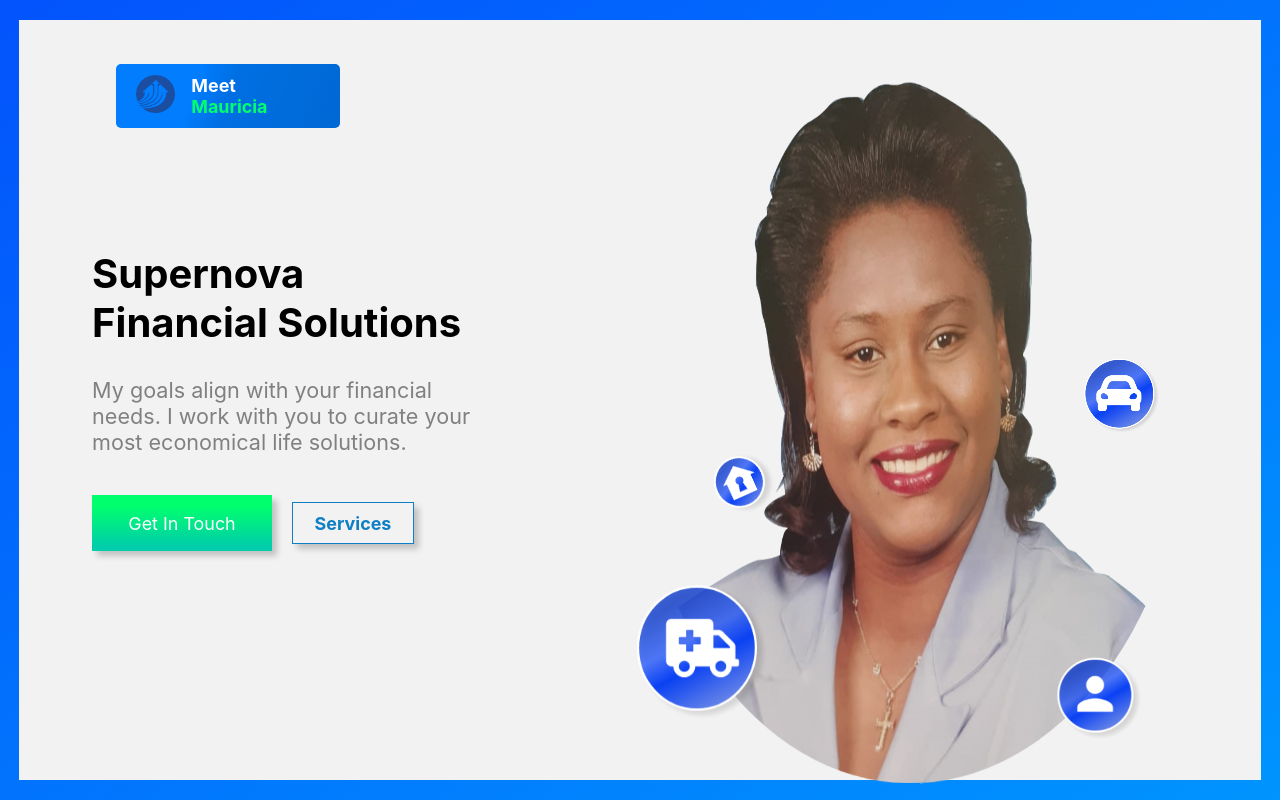
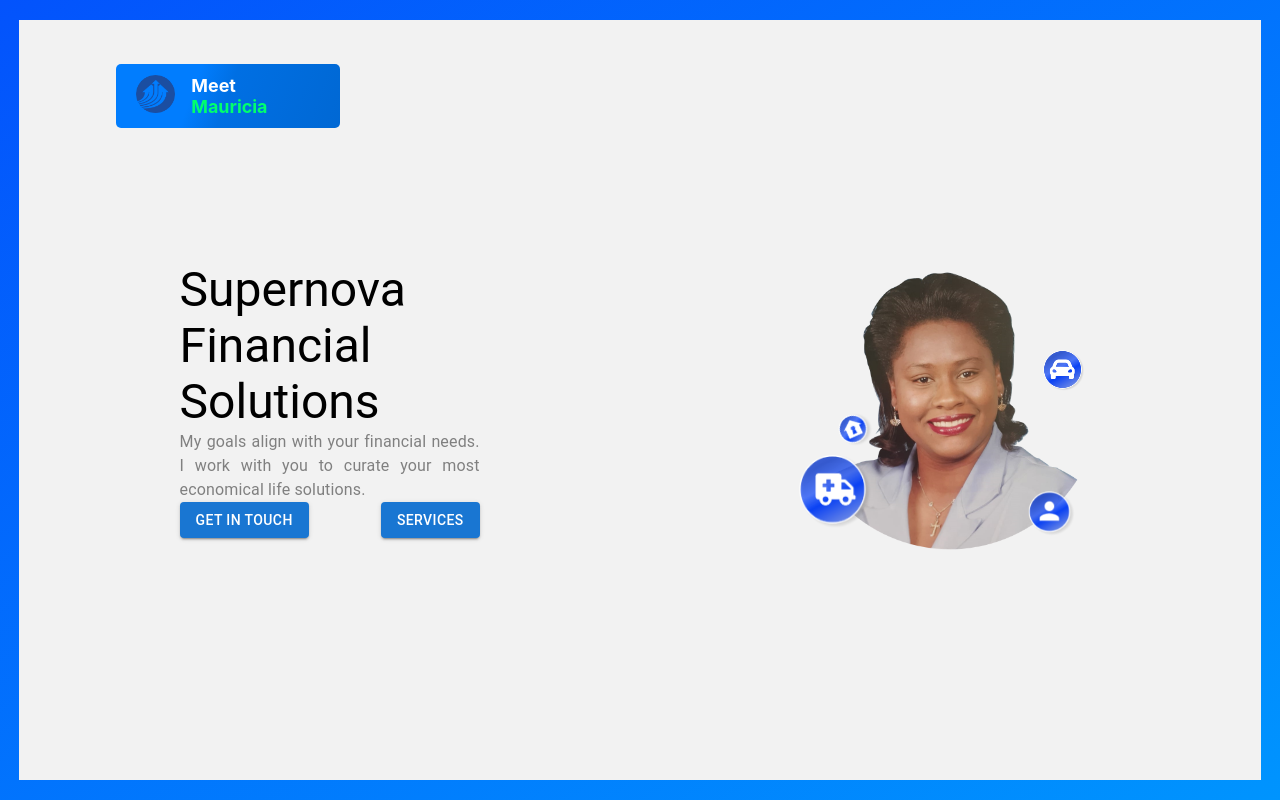
Before and after one commit to JonG-exe/supernova-app, a Next.js app: page / in a window 1280 px wide. Built offline with nearby package versions, Linux system fonts and the light colour scheme.

Commit message:
Fixed 'Button' not found in Mui error

```diff
--- a/pages/index.js
+++ b/pages/index.js
@@ -1,11 +1,45 @@
 import React from 'react'
-import Button from "@mui/material/button"
+import Button from "@mui/material/Button"
+import Typography from "@mui/material/Typography"
+import Stack from "@mui/material/Stack"
+import Box from "@mui/material/Box"
 import "../styles/index.css"
 
 const Index = () => {
   return (
         <main>
-            <div className="main_sec main_sec_1">
+            <Stack style={{maxWidth: "300px"}}>
+                <Typography variant='h3'>
+                    Supernova Financial Solutions
+                </Typography>
+
+                <Typography textAlign="justify">
+                    My goals align with your financial needs.
+                    I work with you to curate your most economical
+                    life solutions.
+                </Typography>
+
+                <Stack justifyContent="space-between" direction="space-around">
+                    <Button href="/services" variant="contained">Get In Touch</Button>
+                    <Button href="/services" variant="contained">Services</Button>
+                </Stack>
+
+            </Stack>
+
+            <Stack style={{maxWidth: "300px"}}>
+                <div className="main_sec main_sec_2">
+                    <img className="Sharon" src="images/Sharon_Gray.png"/>
+
+                    <a href="/services#section_2"><img className="icon car-icon" src="images/icons/new_icon-car.png"/> </a>
+                    <a href="/services#section_2"><img className="icon home-icon" src="images/icons/new_icon-home.png"/> </a>
+                    <a href="/services#section_3"><img className="icon medical-icon" src="images/icons/new_icon-medical.png"/> </a>
+                    <a href="/services#section_4"><img className="icon person-icon" src="images/icons/new_icon-person.png"/> </a>
+                </div>
+
+            </Stack>
+
+
+            {/* <div className="main_sec main_sec_1">
                 <h1>Supernova <br /> Financial Solutions</h1>
 
                 <p>
@@ -33,7 +67,7 @@
                 <a href="/services#section_2"><img className="icon home-icon" src="images/icons/new_icon-home.png"/> </a>
                 <a href="/services#section_3"><img className="icon medical-icon" src="images/icons/new_icon-medical.png"/> </a>
                 <a href="/services#section_4"><img className="icon person-icon" src="images/icons/new_icon-person.png"/> </a>
-            </div>
+            </div> */}
         </main>
 
   )
--- a/styles/index.css
+++ b/styles/index.css
@@ -298,6 +298,7 @@
     background-color: var(--white);
     display: flex;
     justify-content: space-around;
+    align-items: center;
     width: 97vw;
     max-height: 85%;
     height: 95vh;
@@ -478,10 +479,11 @@
     main {
         flex-direction: column-reverse;
         align-items: center;
+        justify-content: center;
     }
 
     .main_sec {
-        max-height: 50%;
+        /* max-height: 50%; */
         max-width: 100%;
         /* border: 2px solid green; */
     }
```
Also changed, not shown: components/Service.js (added, +33 -0 lines), pages/services.js (+9 -9 lines).
